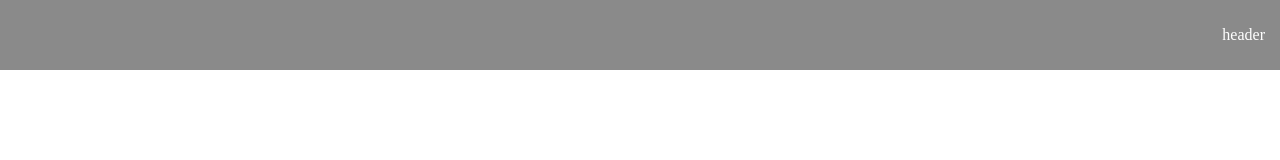
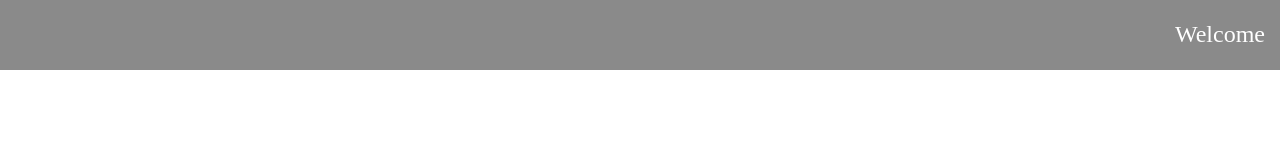
Before and after one commit to toronto-tokyo/graphiql-app, a React (Vite) app: page / in a window 1280 px wide. Shown: the top 160 px of the page. Built offline with nearby package versions, Linux system fonts and the light colour scheme.

Commit message:
feat: add NavLink to WelcomePage in header

```diff
--- a/src/layouts/RootLayout.module.css
+++ b/src/layouts/RootLayout.module.css
@@ -9,3 +9,9 @@
   display: flex;
   flex-direction: column;
 }
+
+.link {
+  color: rgb(255, 255, 255);
+  text-decoration: none;
+  font-size: 1.5rem;
+}
--- a/src/layouts/RootLayout.tsx
+++ b/src/layouts/RootLayout.tsx
@@ -1,4 +1,4 @@
-import { Outlet } from 'react-router-dom';
+import { NavLink, Outlet } from 'react-router-dom';
 import classes from './RootLayout.module.css';
 import Header from '../components/Header/Header';
 import Footer from '../components/Footer/Footer';
@@ -6,7 +6,11 @@ import Footer from '../components/Footer/Footer';
 function RootLayout() {
   return (
     <div className={classes.wrapper}>
-      <Header>header</Header>
+      <Header>
+        <NavLink to="/" className={classes.link}>
+          Welcome
+        </NavLink>
+      </Header>
       <main className={classes.main}>
         <Outlet />
       </main>
```
